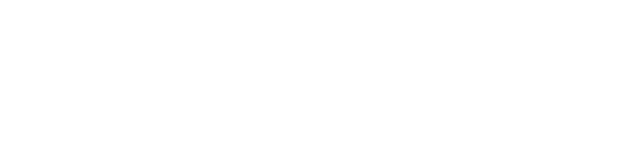
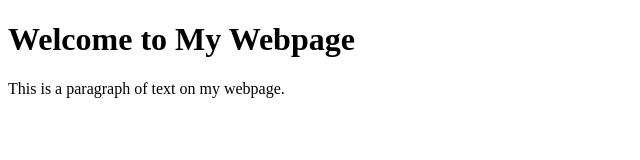
Before and after one commit to acciojob/Headline-With-The-H2-Element-Khushbooji88, a website: page main.html in a window 1280 px wide. Shown: the whole page, without its empty margins (0-640 px from the left). Drawn offline with Linux system fonts and the light colour scheme.

Commit message:
created a submission

```diff
--- a/main.html
+++ b/main.html
@@ -1,8 +1,12 @@
 <!DOCTYPE html>
 <html>
 <head>
+	<!-- Matadata about the HTML document as a whole -->
+	<title>Your Page Title</title>
 </head>
 <body>
-
+   <!-- Content of the page goes here -->
+	<h1>Welcome to My Webpage</h1>
+	<p>This is a paragraph of text on my webpage.</p>
 </body>
 </html>
--- a/styles.css
+++ b/styles.css
@@ -1 +1,14 @@
 /* Your CSS code here. */
+<head>
+<title>Your Page Title</title>
+<style>
+body {
+	background-color: lightblue;
+
+}
+h1 {
+	color: navy;
+	margin-left: 20px
+}
+  </style>
+</head>
```
Also changed, not shown: script.js (+12 -0 lines).
